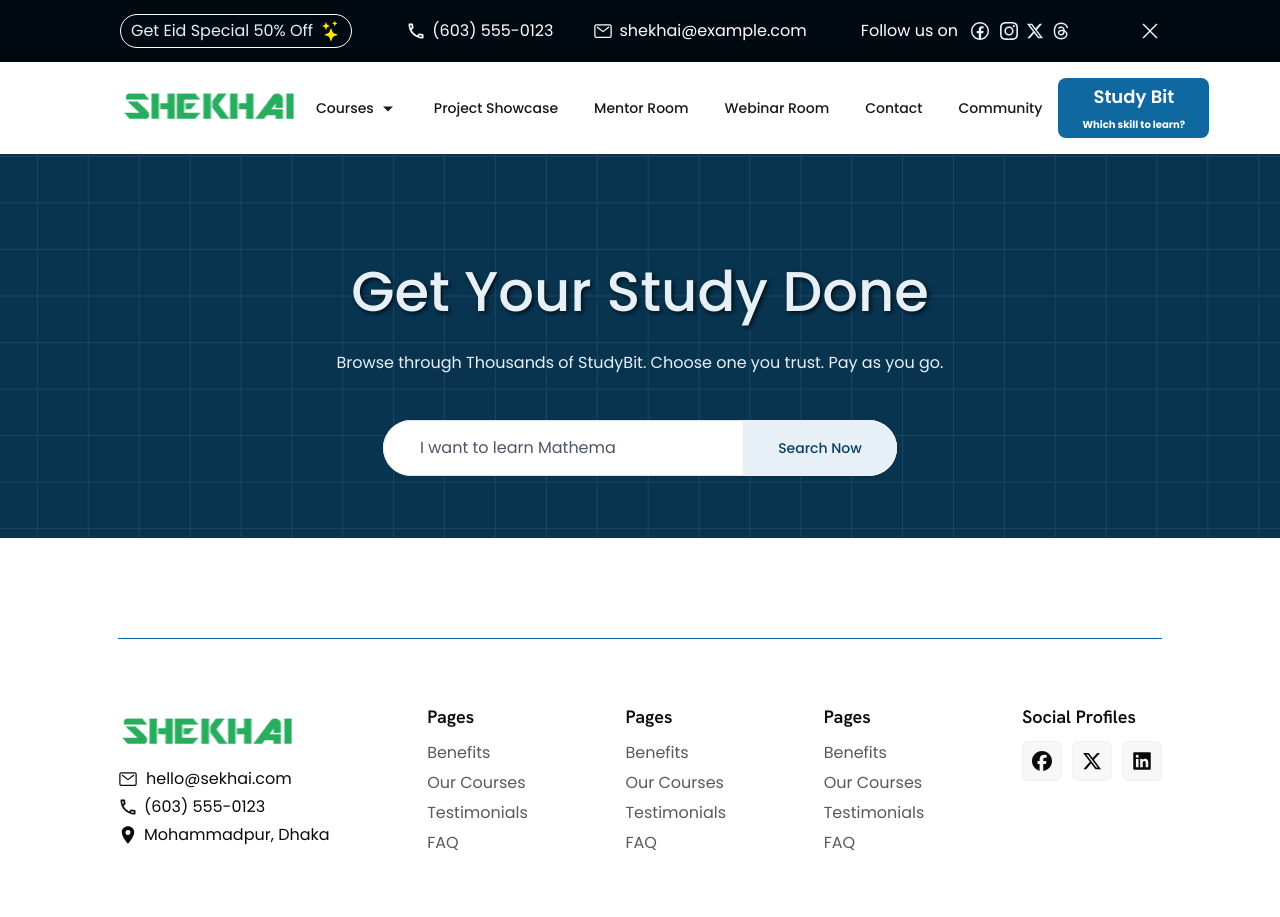
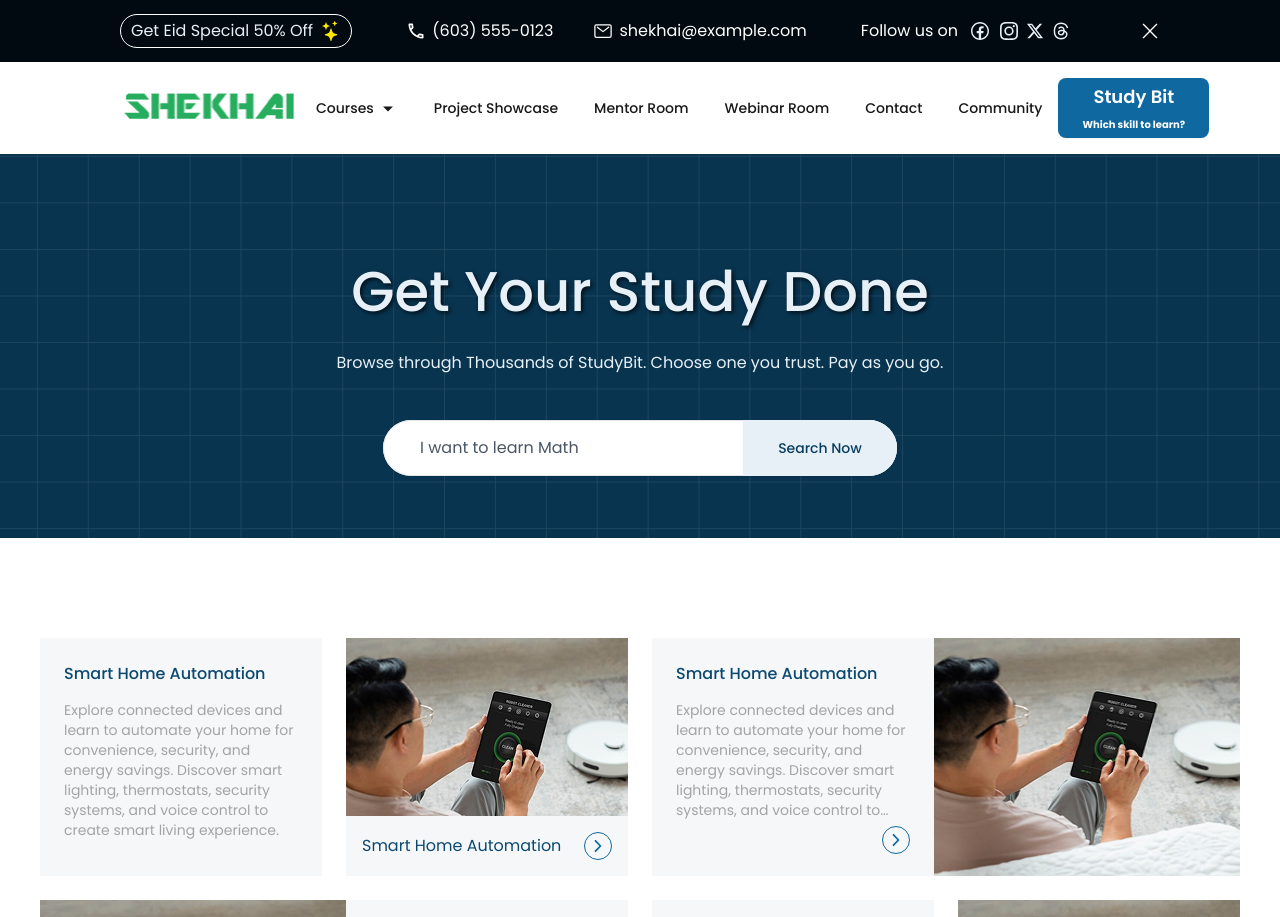
Before and after one commit to MohammadNaiem65/sekhai, a Next.js app: page / in a window 1280 px wide. Shown: the top 917 px of the page. Built offline with nearby package versions, Linux system fonts and the light colour scheme.

Commit message:
add: created MasonrySection section

```diff
--- a/src/app/(main)/page.js
+++ b/src/app/(main)/page.js
@@ -1,5 +1,11 @@
 import Hero from "@/components/home/hero";
+import MasonrySection from "@/components/home/masonrySection/masonrySection";
 
 export default function Home() {
-  return <Hero />;
+  return (
+    <>
+      <Hero />
+      <MasonrySection />
+    </>
+  );
 }
--- a/src/app/globals.css
+++ b/src/app/globals.css
@@ -2,6 +2,41 @@
 @import "tw-animate-css";
 
 @custom-variant dark (&:is(.dark *));
+
+:root {
+  --radius: 0.625rem;
+  --background: oklch(1 0 0);
+  --foreground: oklch(0.145 0 0);
+  --card: oklch(1 0 0);
+  --card-foreground: oklch(0.145 0 0);
+  --popover: oklch(1 0 0);
+  --popover-foreground: oklch(0.145 0 0);
+  --primary: oklch(0.205 0 0);
+  --primary-foreground: oklch(0.985 0 0);
+  --secondary: oklch(0.97 0 0);
+  --secondary-foreground: oklch(0.205 0 0);
+  --muted: oklch(0.97 0 0);
+  --muted-foreground: oklch(0.556 0 0);
+  --accent: oklch(0.97 0 0);
+  --accent-foreground: oklch(0.205 0 0);
+  --destructive: oklch(0.577 0.245 27.325);
+  --border: oklch(0.922 0 0);
+  --input: oklch(0.922 0 0);
+  --ring: oklch(0.708 0 0);
+  --chart-1: oklch(0.646 0.222 41.116);
+  --chart-2: oklch(0.6 0.118 184.704);
+  --chart-3: oklch(0.398 0.07 227.392);
+  --chart-4: oklch(0.828 0.189 84.429);
+  --chart-5: oklch(0.769 0.188 70.08);
+  --sidebar: oklch(0.985 0 0);
+  --sidebar-foreground: oklch(0.145 0 0);
+  --sidebar-primary: oklch(0.205 0 0);
+  --sidebar-primary-foreground: oklch(0.985 0 0);
+  --sidebar-accent: oklch(0.97 0 0);
+  --sidebar-accent-foreground: oklch(0.205 0 0);
+  --sidebar-border: oklch(0.922 0 0);
+  --sidebar-ring: oklch(0.708 0 0);
+}
 
 @theme {
   --font-poppins: var(--font-poppins);
@@ -30,16 +65,6 @@
   --text-hero-headline--line-height: auto;
   --text-description: 0.875rem;
   --text-description--line-height: auto;
-}
-
-@layer base {
-
-  p,
-  a,
-  li,
-  button {
-    color: var(--color-text-light);
-  }
 }
 
 @theme inline {
@@ -78,41 +103,6 @@
   --color-sidebar-accent-foreground: var(--sidebar-accent-foreground);
   --color-sidebar-border: var(--sidebar-border);
   --color-sidebar-ring: var(--sidebar-ring);
-}
-
-:root {
-  --radius: 0.625rem;
-  --background: oklch(1 0 0);
-  --foreground: oklch(0.145 0 0);
-  --card: oklch(1 0 0);
-  --card-foreground: oklch(0.145 0 0);
-  --popover: oklch(1 0 0);
-  --popover-foreground: oklch(0.145 0 0);
-  --primary: oklch(0.205 0 0);
-  --primary-foreground: oklch(0.985 0 0);
-  --secondary: oklch(0.97 0 0);
-  --secondary-foreground: oklch(0.205 0 0);
-  --muted: oklch(0.97 0 0);
-  --muted-foreground: oklch(0.556 0 0);
-  --accent: oklch(0.97 0 0);
-  --accent-foreground: oklch(0.205 0 0);
-  --destructive: oklch(0.577 0.245 27.325);
-  --border: oklch(0.922 0 0);
-  --input: oklch(0.922 0 0);
-  --ring: oklch(0.708 0 0);
-  --chart-1: oklch(0.646 0.222 41.116);
-  --chart-2: oklch(0.6 0.118 184.704);
-  --chart-3: oklch(0.398 0.07 227.392);
-  --chart-4: oklch(0.828 0.189 84.429);
-  --chart-5: oklch(0.769 0.188 70.08);
-  --sidebar: oklch(0.985 0 0);
-  --sidebar-foreground: oklch(0.145 0 0);
-  --sidebar-primary: oklch(0.205 0 0);
-  --sidebar-primary-foreground: oklch(0.985 0 0);
-  --sidebar-accent: oklch(0.97 0 0);
-  --sidebar-accent-foreground: oklch(0.205 0 0);
-  --sidebar-border: oklch(0.922 0 0);
-  --sidebar-ring: oklch(0.708 0 0);
 }
 
 .dark {
@@ -157,4 +147,16 @@
   body {
     @apply bg-background text-foreground;
   }
+
+  p,
+  a,
+  li,
+  button {
+    color: var(--color-text-light);
+  }
 }
+
+@utility container-width {
+  width: 1200px;
+  margin-inline: auto;
+}
--- /dev/null
+++ b/src/components/home/masonrySection/masonrySection.jsx
@@ -0,0 +1,13 @@
+import NormalCard from "./normalCard";
+import SeparatedCard from "./separatedCard";
+
+export default function MasonrySection() {
+  return (
+    <section className="container-width mt-[6.25rem] grid grid-cols-2 gap-6">
+      <SeparatedCard />
+      <NormalCard contentFirst={false} />
+      <NormalCard />
+      <SeparatedCard />
+    </section>
+  );
+}
--- /dev/null
+++ b/src/components/home/masonrySection/normalCard.jsx
@@ -0,0 +1,36 @@
+import { cn } from "@/lib/utils";
+import Image from "next/image";
+import Link from "next/link";
+import { IoIosArrowForward } from "react-icons/io";
+
+export default function NormalCard({ contentFirst = true }) {
+  return (
+    <div className={cn("flex", contentFirst ? "flex-row" : "flex-row-reverse")}>
+      <div className="relative">
+        <Image
+          alt="course image"
+          src="/home-automation.png"
+          width={306}
+          height={238}
+          className="h-[14.875rem] w-[19.125rem]"
+        />
+      </div>
+
+      <div className="h-[14.875rem] w-[17.625rem] bg-[#f6f7f9] p-6">
+        <h3 className="text-[16px] font-medium text-title-one">
+          Smart Home Automation
+        </h3>
+
+        <p className="mt-3.5 line-clamp-6 text-sm text-gray">
+          Explore connected devices and learn to automate your home for
+          convenience, security, and energy savings. Discover smart lighting,
+          thermostats, security systems, and voice control to create smart
+          living experience.
+        </p>
+        <Link href="/" className="mt-1.5 ml-auto block w-fit text-title-one">
+          <IoIosArrowForward className="size-7 rounded-full border border-base p-1 text-base" />
+        </Link>
+      </div>
+    </div>
+  );
+}
--- /dev/null
+++ b/src/components/home/masonrySection/separatedCard.jsx
@@ -0,0 +1,45 @@
+import { cn } from "@/lib/utils";
+import Image from "next/image";
+import Link from "next/link";
+import { IoIosArrowForward } from "react-icons/io";
+
+export default function SeparatedCard({ contentFirst = true }) {
+  return (
+    <div
+      className={cn(
+        "flex gap-x-6",
+        contentFirst ? "flex-row" : "flex-row-reverse",
+      )}
+    >
+      <div className="h-[14.875rem] w-[17.625rem] bg-[#f6f7f9] p-6">
+        <h3 className="text-[16px] font-medium text-title-one">
+          Smart Home Automation
+        </h3>
+
+        <p className="mt-3.5 line-clamp-[7] text-sm text-gray">
+          Explore connected devices and learn to automate your home for
+          convenience, security, and energy savings. Discover smart lighting,
+          thermostats, security systems, and voice control to create smart
+          living experience.
+        </p>
+      </div>
+
+      <div className="relative">
+        <Image
+          alt="course image"
+          src="/home-automation.png"
+          width={282}
+          height={238}
+        />
+
+        <Link
+          href="/"
+          className="absolute bottom-0 left-0 flex h-[3.75rem] w-full items-center justify-between bg-[#F6F7F9] px-4 text-title-one"
+        >
+          Smart Home Automation{" "}
+          <IoIosArrowForward className="size-7 rounded-full border border-base p-1 text-base" />
+        </Link>
+      </div>
+    </div>
+  );
+}
```
Also changed, not shown: public/home-automation.png (added).
